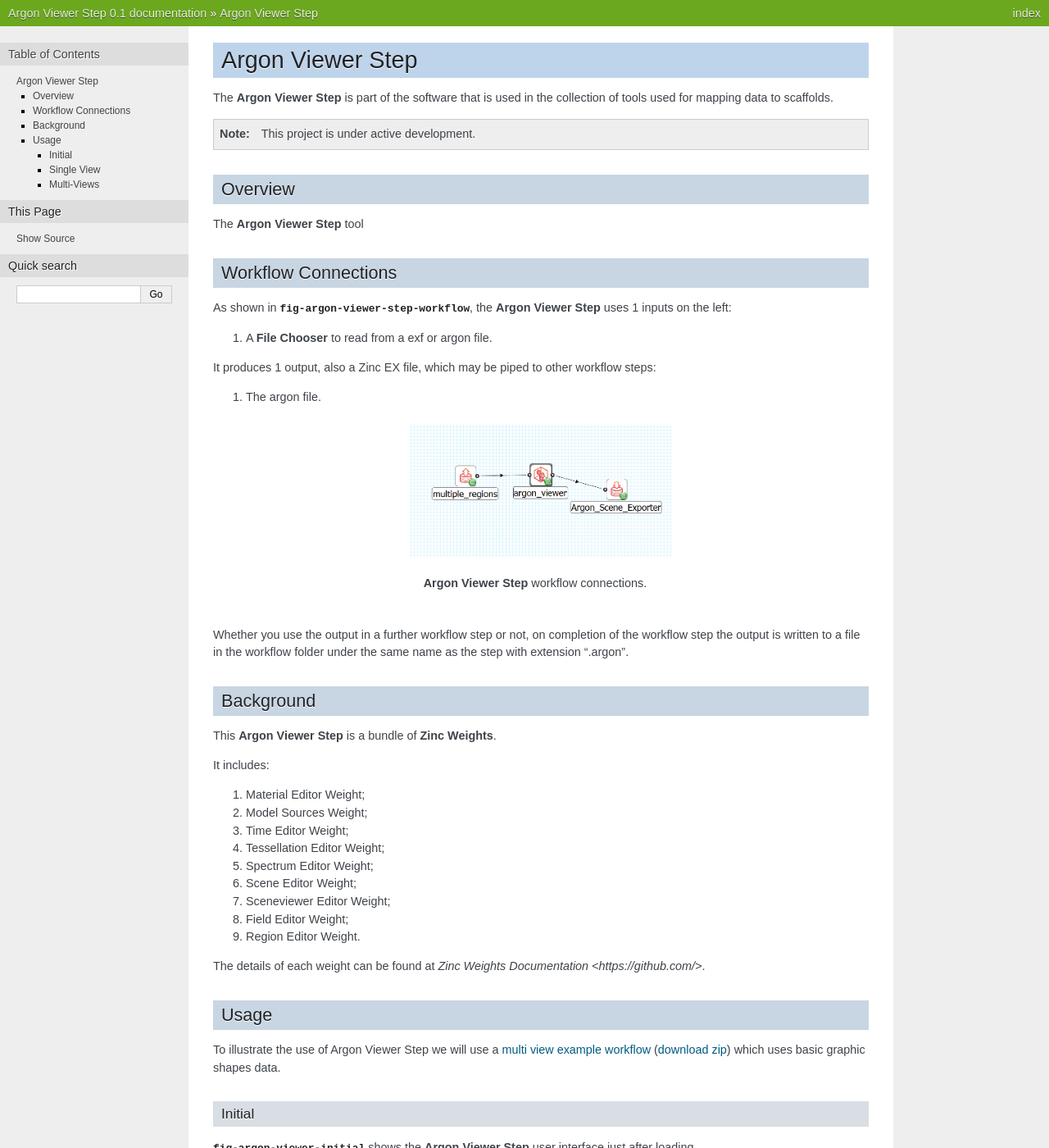
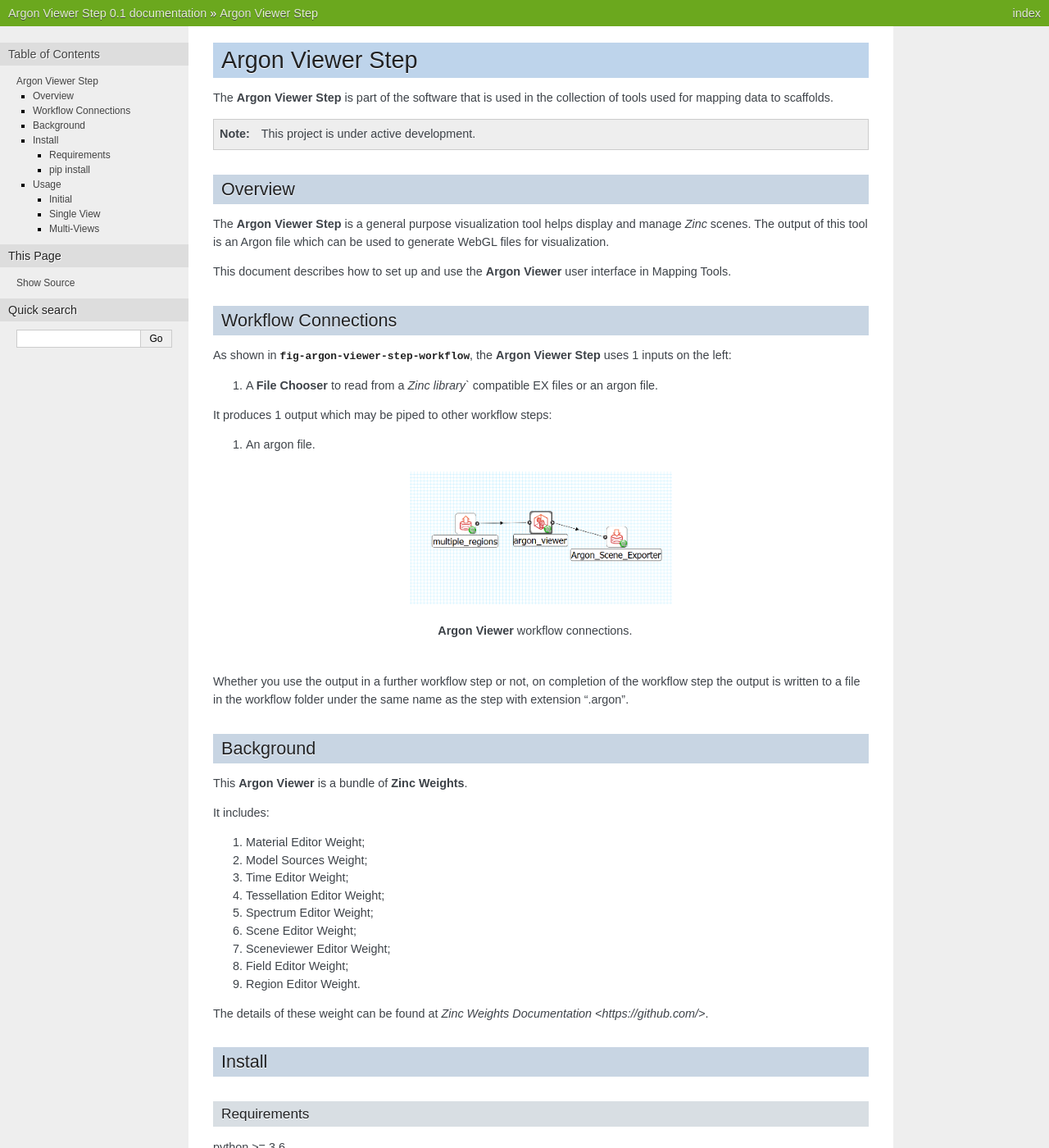
Before and after one commit to hsorby/mapclientplugins.argonviewerstep, a Sphinx documentation site: the page built from docs/index.rst, in a window 1280 px wide and 1400 px high. Shown: the whole window at 82% size. Built offline with Sphinx 7.4.7, drawn with Linux system fonts in a browser that asks for light colours; some of the changed text lies outside the part shown.

Commit message:
Update documentation

```diff
--- a/docs/index.rst
+++ b/docs/index.rst
@@ -10,18 +10,22 @@ The **Argon Viewer Step** is part of the software that is used in the collection
 Overview
 --------
 
-The **Argon Viewer Step** tool
+The **Argon Viewer Step** is a general purpose visualization tool
+helps display and manage `Zinc` scenes. The output of this tool is an Argon file which can be used to generate WebGL files for visualization.
+
+This document describes how to set up and use the **Argon Viewer** user interface in
+Mapping Tools.
 
 Workflow Connections
 --------------------
 
 As shown in :numref:`fig-argon-viewer-step-workflow`, the **Argon Viewer Step** uses 1 inputs on the left:
 
-1. A **File Chooser** to read from a exf or argon file.
+1. A **File Chooser** to read from a `Zinc library`` compatible EX files or an argon file.
 
-It produces 1 output, also a Zinc EX file, which may be piped to other workflow steps:
+It produces 1 output which may be piped to other workflow steps:
 
-1. The argon file.
+1. An argon file.
 
 .. _fig-argon-viewer-step-workflow:
 
@@ -29,14 +33,14 @@ It produces 1 output, also a Zinc EX file, which may be piped to other workflow
    :figwidth: 40%
    :align: center
 
-   **Argon Viewer Step** workflow connections.
+   **Argon Viewer** workflow connections.
 
 Whether you use the output in a further workflow step or not, on completion of the workflow step the output is written to a file in the workflow folder under the same name as the step with extension ".argon".
 
 Background
 ----------
 
-This **Argon Viewer Step**  is a bundle of **Zinc Weights**.
+This **Argon Viewer**  is a bundle of **Zinc Weights**.
 
 It includes:
 
@@ -50,7 +54,31 @@ It includes:
 8. Field Editor Weight;
 9. Region Editor Weight.
 
-The details of each weight can be found at `Zinc Weights Documentation <https://github.com/>`.
+The details of these weight can be found at `Zinc Weights Documentation <https://github.com/>`.
+
+
+Install
+-------
+
+Requirements
+^^^^^^^^^^^^
+
+python >= 3.6
+
+mapclient >= 0.16
+
+opencmiss.zinc >= 3.6
+
+opencmiss.zincwidgets >= 2.0
+
+opencmiss.argon >= 0.3
+
+pip install
+^^^^^^^^^^^
+
+This **Argon Viewer** can be installed from PyPi.org with the following command::
+
+  pip install mapclientplugins.argonviewerstep
 
 Usage
 -----
@@ -62,14 +90,14 @@ which uses basic graphic shapes data.
 
 Initial
 ^^^^^^^
-:numref:`fig-argon-viewer-initial` shows the **Argon Viewer Step** user interface just after loading.
+:numref:`fig-argon-viewer-initial` shows the **Argon Viewer** user interface just after loading.
 
 .. _fig-argon-viewer-initial:
 
 .. figure:: _images/argon-viewer-initial.png
    :align: center
 
-   Initial Argon Viewer user interface after loading.
+   Initial **Argon Viewer** user interface after loading.
 
 The Weights tabs on the top lists the zinc weights can be used.
 In the middle of the user interface is a tab widget contains views. Argon Viewer allows users to create
@@ -85,7 +113,7 @@ of sceneviewer widget in the view.
 .. figure:: _images/scene-layout-chooser.png
    :align: center
 
-   Scene Layout Chooser Dialog for selecting view layout.
+   **Scene Layout Chooser Dialog** for selecting view layout.
 
 There are two types of layout can be selected. One full layout with only one sceneviewer widget for single view, and a grid layout
 with four small sceneviewer widget for multiple views.
@@ -99,7 +127,7 @@ Single View
 .. figure:: _images/argon-viewer-single-view.png
    :align: center
 
-   Single View.
+   **Argon Viewer** user interface for single view.
 
 Single View is for user to focus scenes from one region.
 
@@ -114,7 +142,7 @@ step, and this is shown in the figure. The initial graphical view is dominated b
 .. figure:: _images/argon-viewer-multiviews.png
    :align: center
 
-   multiple Views.
+   **Argon Viewer** user interface for multiple Views.
 
 Argon Viewer allows user to view multiple scenes at the same time. There will be a purple border
 instruct which sceneviewer is choosen, and other widgets such as Scene Editor widget and Sceneviewer
```
